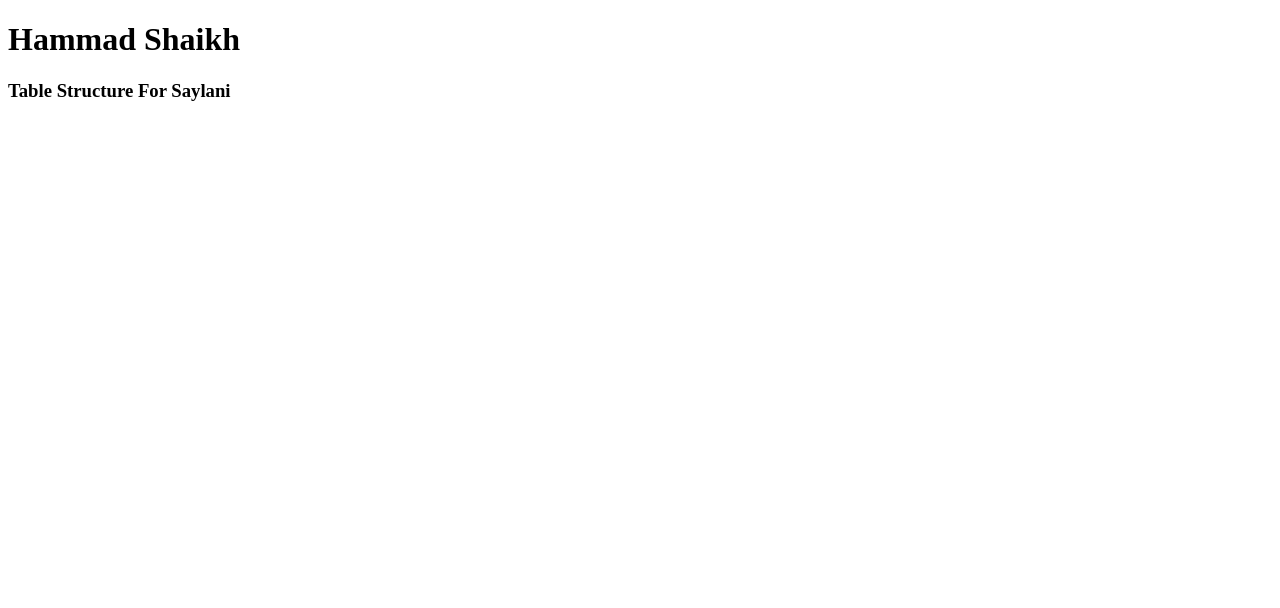
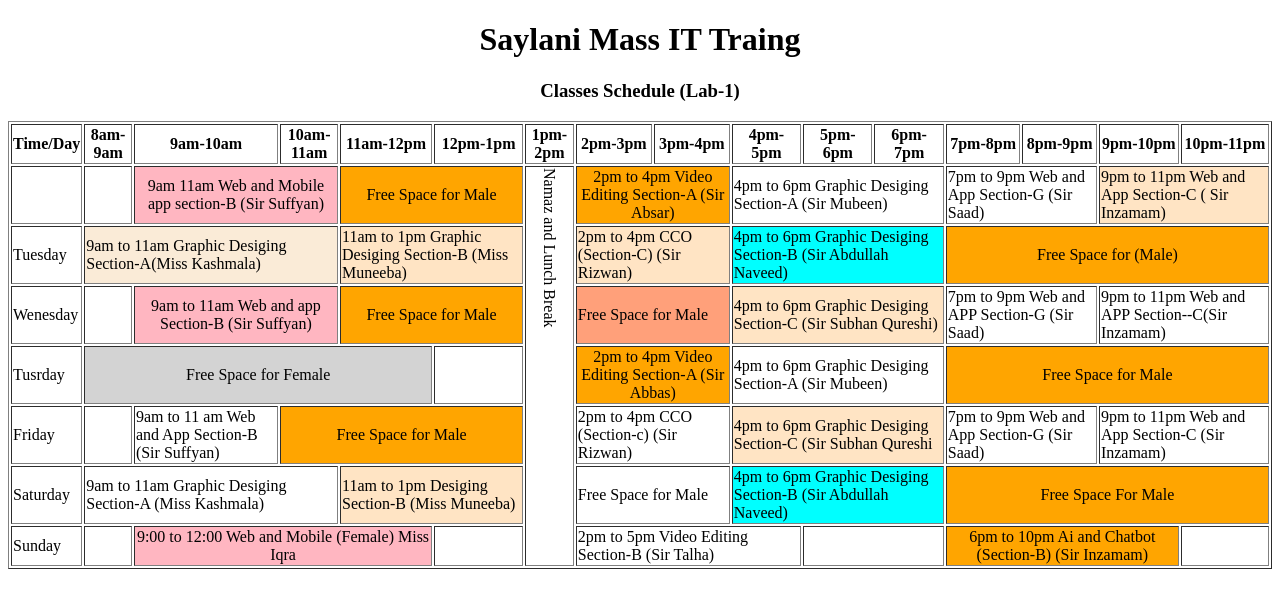
Before and after one commit to Hammad-Shaikh1/Table-Structure, a plain HTML site: page index.html in a window 1280 px wide. Drawn offline with Linux system fonts and the light colour scheme.

Commit message:
table structure has been completed

```diff
--- a/index.html
+++ b/index.html
@@ -5,17 +5,103 @@
     <meta http-equiv="X-UA-Compatible" content="IE=edge">
     <meta name="viewport" content="width=device-width, initial-scale=1.0">
     <title>Document</title>
+    <link rel="stylesheet" href="style.css">
 </head>
 <body>
-    <h1>Hammad Shaikh</h1>
-
-<h3>Table Structure For Saylani</h3>
 
 
+<h1>Saylani Mass IT Traing </h1>
+<h3>Classes Schedule (Lab-1)</h3>
 
 
+<table border="1px">
+    <tr class="center">
+        <th>Time/Day</th>
+        <th>8am-9am</th>
+        <th>9am-10am</th>
+        <th>10am-11am</th>
+        <th>11am-12pm</th>
+        <th>12pm-1pm</th>
+        <th>1pm-2pm</th>
+        <th>2pm-3pm</th>
+        <th>3pm-4pm</th>
+        <th>4pm-5pm</th>
+        <th>5pm-6pm</th>
+        <th>6pm-7pm</th>
+        <th>7pm-8pm</th>
+        <th>8pm-9pm</th>
+        <th>9pm-10pm</th>
+        <th>10pm-11pm</th>
 
+    </tr>
+    <tr>
+        <td></td>
+        <td></td>
+        <td class="col-pink" colspan="2">9am 11am Web and Mobile app section-B (Sir Suffyan)</td>
+        <td colspan="2" class="col-organe">Free Space for Male</td>
+        <td class="break" rowspan="7" >Namaz and Lunch Break </td>
+        <td colspan="2" class="col-organe">2pm to 4pm Video Editing Section-A (Sir Absar)</td>
+        <td colspan="3">4pm to 6pm Graphic Desiging Section-A (Sir Mubeen)</td>
+        <td colspan="2"> 7pm to 9pm Web and App Section-G (Sir Saad)</td>
+        <td colspan="2" class="col-last">9pm to 11pm Web and App Section-C ( Sir Inzamam)</td>
+    </tr>
+    <tr>
+        <td>Tuesday</td>
+        <td colspan="3" class="col-antiquewhite">9am to 11am Graphic Desiging Section-A(Miss Kashmala)</td>
+        <td colspan="2" class="col-last">11am to 1pm Graphic Desiging Section-B (Miss Muneeba)</td>
+        <td colspan="2" class="col-last">2pm to 4pm CCO (Section-C) (Sir Rizwan)</td>
+        <td colspan="3" class="col-aqua">4pm to 6pm Graphic Desiging Section-B (Sir Abdullah Naveed)</td>
+        <td colspan="4" class="col-organe"> Free Space for (Male)</td>
+    </tr>
+    <tr>
+        <td>
+            Wenesday</td>
+            <td></td>
+            <td colspan="2" class="col-pink">9am to 11am Web and app Section-B (Sir Suffyan)</td>
+            <td colspan="2" class="col-organe">Free Space for Male</td>
+            <td colspan="2" class="col-ligorange">Free Space for Male</td>
+            <td colspan="3" class="col-last">4pm to 6pm Graphic Desiging Section-C (Sir Subhan Qureshi)</td>
+            <td colspan="2"> 7pm to 9pm Web and APP Section-G (Sir Saad)</td>
+            <td colspan="2">9pm to 11pm Web and APP Section--C(Sir Inzamam)</td>
+        </tr>
+    <tr>
+        <td>Tusrday</td>
+        <td colspan="4" class="col-grey" >Free Space for Female</td>
+        <td></td>
+        <td colspan="2" class="col-organe">2pm to 4pm Video Editing Section-A (Sir Abbas)</td>
+        <td colspan="3">4pm to 6pm Graphic Desiging Section-A (Sir Mubeen)</td>
+        <td colspan="4" class="col-organe">Free Space for Male</td>
 
+    </tr>
+    <tr>
+        <td>Friday</td>
+        <td></td>
+        <td>9am to 11 am Web and App Section-B (Sir Suffyan)</td>
+        <td colspan="3" class="col-organe">Free Space for Male</td>
+        <td colspan="2">2pm to 4pm CCO (Section-c) (Sir Rizwan)</td>
+        <td colspan="3" class="col-last">4pm to 6pm Graphic Desiging Section-C (Sir Subhan Qureshi</td>
+        <td colspan="2">7pm to 9pm Web and App Section-G (Sir Saad)</td>
+        <td colspan="2">9pm to 11pm Web and App Section-C (Sir Inzamam)</td>
+    </tr>
+    <tr>
+        <td>Saturday</td>
+        <td colspan="3"> 9am to 11am Graphic Desiging Section-A (Miss Kashmala)</td>
+        <td colspan="2" class="col-last"> 11am to 1pm  Desiging Section-B (Miss Muneeba)</td>
+        <td colspan="2">Free Space for Male</td>
+        <td colspan="3" class="col-aqua">4pm to 6pm Graphic Desiging Section-B (Sir Abdullah Naveed)</td>
+        <td colspan="4" class="col-organe">Free Space For Male</td>
+    </tr>
+    <tr>
+        <td>Sunday</td>
+        <td></td>
+        <td colspan="3" class="col-pink">9:00 to 12:00 Web and Mobile (Female) Miss Iqra </td>
+        <td></td>
+        <td colspan="3">2pm to 5pm Video Editing Section-B (Sir Talha)</td>
+        <td colspan="2"></td>
+        <td colspan="3" class="col-organe">6pm to 10pm Ai and Chatbot (Section-B) (Sir Inzamam)</td>
+    <td></td>
+    </tr>
+</table>
 
 
 
--- /dev/null
+++ b/style.css
@@ -0,0 +1,38 @@
+
+h1,h3{
+    text-align: center;
+}
+
+table{
+    min-width: 300px;
+
+}
+
+.col-last{
+    background-color: bisque;
+}
+.col-antiquewhite{
+    background-color: antiquewhite;
+}
+.break{
+    -webkit-writing-mode: vertical-rl;
+}
+.col-pink{
+background-color: lightpink;
+text-align: center;
+}
+.col-organe{
+    background-color: orange;
+    text-align: center;
+}
+.col-ligorange{
+    background-color: lightsalmon;
+}
+
+.col-grey{
+    background-color: lightgrey;
+    text-align: center;
+}
+.col-aqua{
+    background-color: aqua;
+}
```
